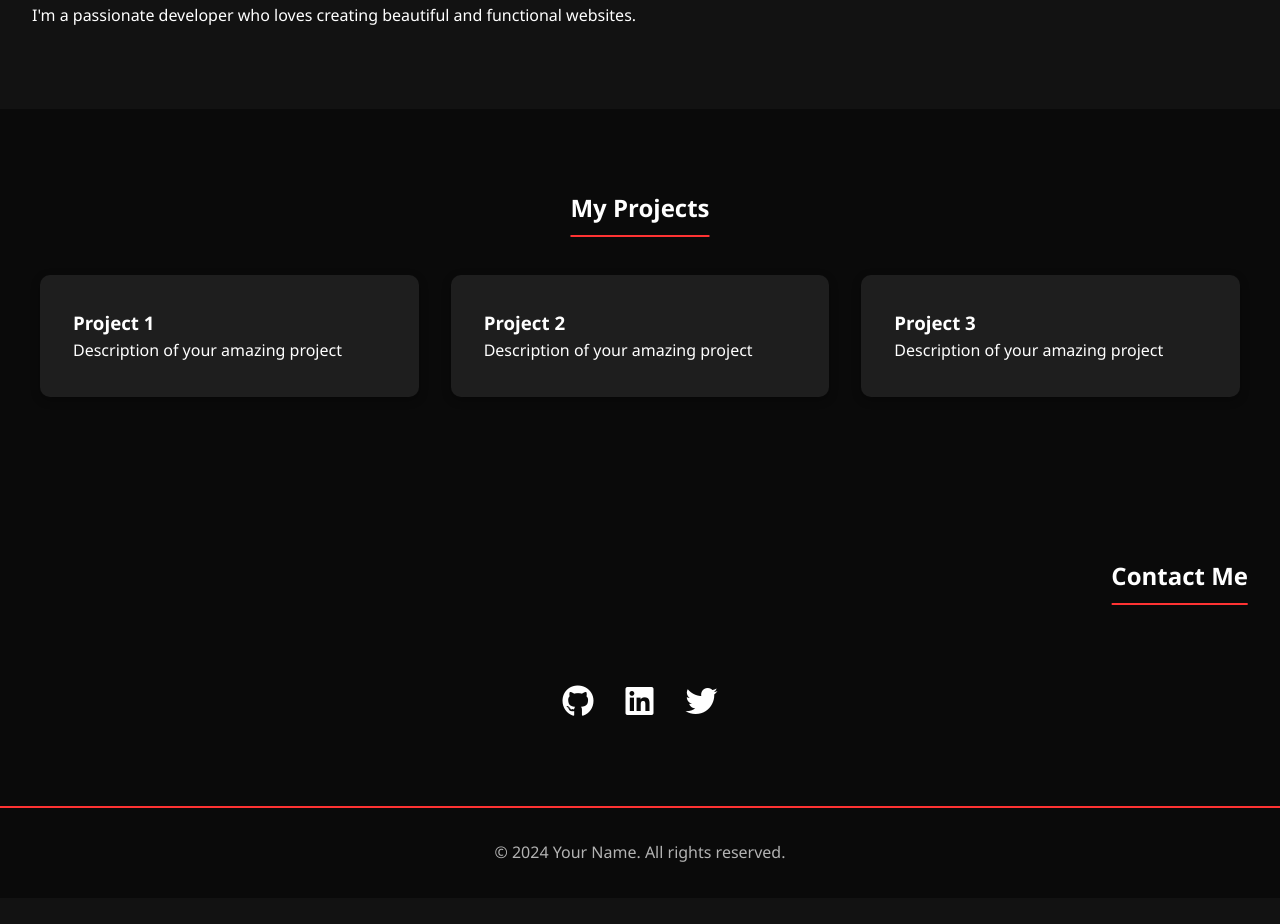
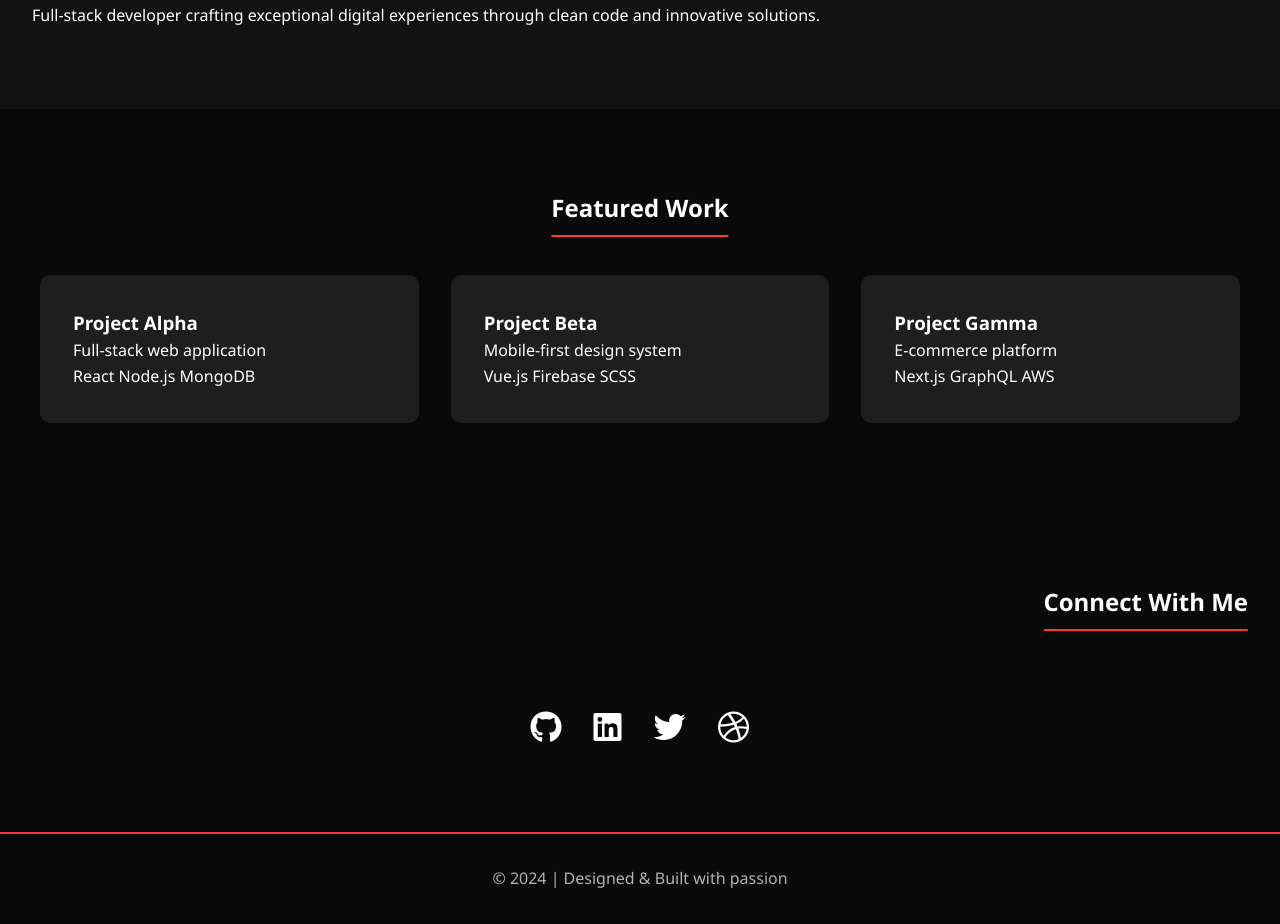
Before and after one commit to POGGERSLOLX/test1, a plain HTML site: page index.html in a window 1280 px wide. Shown: the part 963-1887 px from the top of the page. Before the commit the page ends 1861 px from the top, so only its background shows below. Drawn offline with Linux system fonts and the light colour scheme.

Commit message:
Update index.html

```diff
--- a/index.html
+++ b/index.html
@@ -3,13 +3,13 @@
 <head>
     <meta charset="UTF-8">
     <meta name="viewport" content="width=device-width, initial-scale=1.0">
-    <title>My Portfolio</title>
+    <title>Modern Portfolio</title>
     <link rel="stylesheet" href="style.css">
     <link rel="stylesheet" href="https://cdnjs.cloudflare.com/ajax/libs/font-awesome/6.0.0/css/all.min.css">
 </head>
 <body>
     <nav>
-        <div class="logo">Your Name</div>
+        <div class="logo">PORTFOLIO</div>
         <ul class="nav-links">
             <li><a href="#home">Home</a></li>
             <li><a href="#about">About</a></li>
@@ -20,46 +20,64 @@
 
     <section id="home" class="hero">
         <div class="hero-content">
-            <h1>Welcome to My Portfolio</h1>
-            <p>Web Developer & Designer</p>
-            <a href="#contact" class="cta-button">Get in Touch</a>
+            <h1>Creative Developer</h1>
+            <p>Turning Ideas Into Digital Reality</p>
+            <a href="#contact" class="cta-button">Let's Connect</a>
         </div>
     </section>
 
     <section id="about" class="about">
         <h2>About Me</h2>
-        <p>I'm a passionate developer who loves creating beautiful and functional websites.</p>
+        <div class="about-content">
+            <p>Full-stack developer crafting exceptional digital experiences through clean code and innovative solutions.</p>
+        </div>
     </section>
 
     <section id="projects" class="projects">
-        <h2>My Projects</h2>
+        <h2>Featured Work</h2>
         <div class="project-grid">
             <div class="project-card">
-                <h3>Project 1</h3>
-                <p>Description of your amazing project</p>
+                <h3>Project Alpha</h3>
+                <p>Full-stack web application</p>
+                <div class="tech-stack">
+                    <span>React</span>
+                    <span>Node.js</span>
+                    <span>MongoDB</span>
+                </div>
             </div>
             <div class="project-card">
-                <h3>Project 2</h3>
-                <p>Description of your amazing project</p>
+                <h3>Project Beta</h3>
+                <p>Mobile-first design system</p>
+                <div class="tech-stack">
+                    <span>Vue.js</span>
+                    <span>Firebase</span>
+                    <span>SCSS</span>
+                </div>
             </div>
             <div class="project-card">
-                <h3>Project 3</h3>
-                <p>Description of your amazing project</p>
+                <h3>Project Gamma</h3>
+                <p>E-commerce platform</p>
+                <div class="tech-stack">
+                    <span>Next.js</span>
+                    <span>GraphQL</span>
+                    <span>AWS</span>
+                </div>
             </div>
         </div>
     </section>
 
     <section id="contact" class="contact">
-        <h2>Contact Me</h2>
+        <h2>Connect With Me</h2>
         <div class="social-links">
-            <a href="#"><i class="fab fa-github"></i></a>
-            <a href="#"><i class="fab fa-linkedin"></i></a>
-            <a href="#"><i class="fab fa-twitter"></i></a>
+            <a href="#" target="_blank"><i class="fab fa-github"></i></a>
+            <a href="#" target="_blank"><i class="fab fa-linkedin"></i></a>
+            <a href="#" target="_blank"><i class="fab fa-twitter"></i></a>
+            <a href="#" target="_blank"><i class="fab fa-dribbble"></i></a>
         </div>
     </section>
 
     <footer>
-        <p>&copy; 2024 Your Name. All rights reserved.</p>
+        <p>© 2024 | Designed & Built with passion</p>
     </footer>
 </body>
 </html>
```
